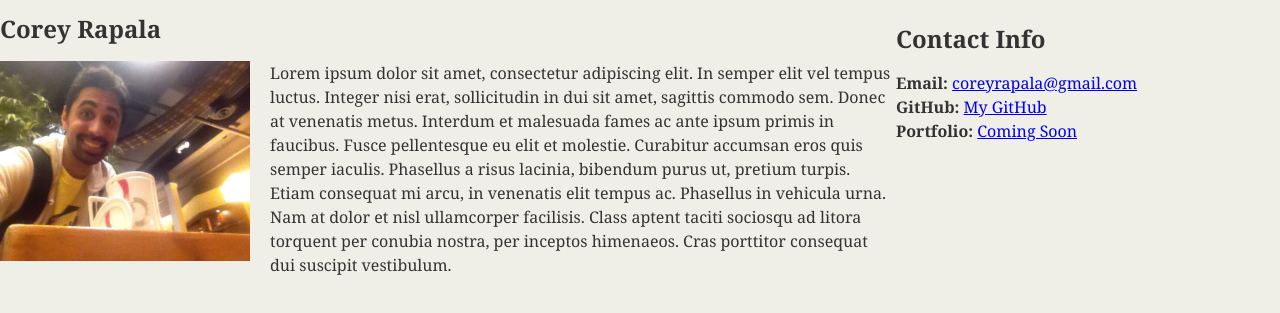
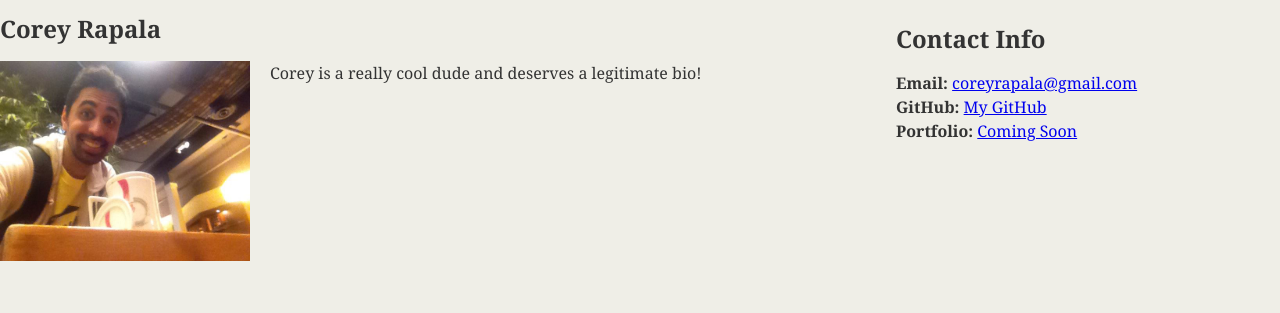
Before and after one commit to crudd03/improved-fortnight, a plain HTML site: page index.html in a window 1280 px wide. Shown: the part 67-380 px from the top of the page. Drawn offline with Linux system fonts and the light colour scheme.

Commit message:
modified bio

```diff
--- a/index.html
+++ b/index.html
@@ -19,7 +19,7 @@
     <img id="bio-image" src="photo_of_me.jpg" >
 
     <!-- About Me Paragraphs-->
-    <p>Lorem ipsum dolor sit amet, consectetur adipiscing elit. In semper elit vel tempus luctus. Integer nisi erat, sollicitudin in dui sit amet, sagittis commodo sem. Donec at venenatis metus. Interdum et malesuada fames ac ante ipsum primis in faucibus. Fusce pellentesque eu elit et molestie. Curabitur accumsan eros quis semper iaculis. Phasellus a risus lacinia, bibendum purus ut, pretium turpis. Etiam consequat mi arcu, in venenatis elit tempus ac. Phasellus in vehicula urna. Nam at dolor et nisl ullamcorper facilisis. Class aptent taciti sociosqu ad litora torquent per conubia nostra, per inceptos himenaeos. Cras porttitor consequat dui suscipit vestibulum.</p>
+    <p>Corey is a really cool dude and deserves a legitimate bio!</p>
     </section>
 
     <section id="contact-info">
```
